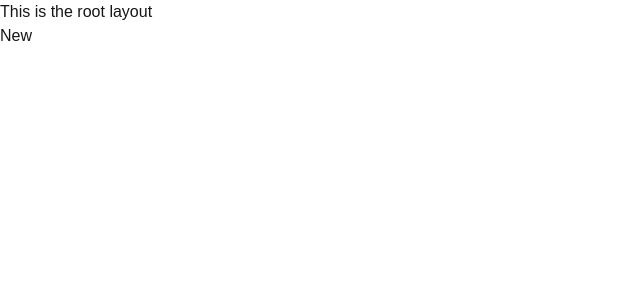
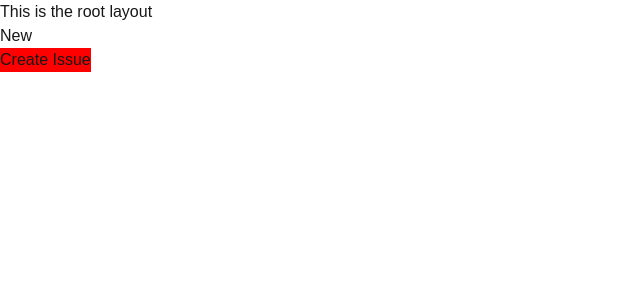
Before and after one commit to Francisyeremiah/next-issue-tracker, a Next.js app: page /issues/new in a window 1280 px wide. Shown: the top 300 px of the page, without its empty margins (0-640 px from the left). Built offline with nearby package versions, Linux system fonts and the light colour scheme.

Commit message:
implemented CSS Modules

```diff
--- /dev/null
+++ b/app/issues/new/newissue.module.css
@@ -0,0 +1,3 @@
+.button{
+    background-color: red;
+}
--- a/app/issues/new/page.tsx
+++ b/app/issues/new/page.tsx
@@ -1,7 +1,10 @@
+import styles from "./newissue.module.css";
+
 const New = () => {
     return (
         <div>
             <h1>New</h1>
+            <button className={styles.button}>Create Issue</button>
         </div>
     );
 }
```
